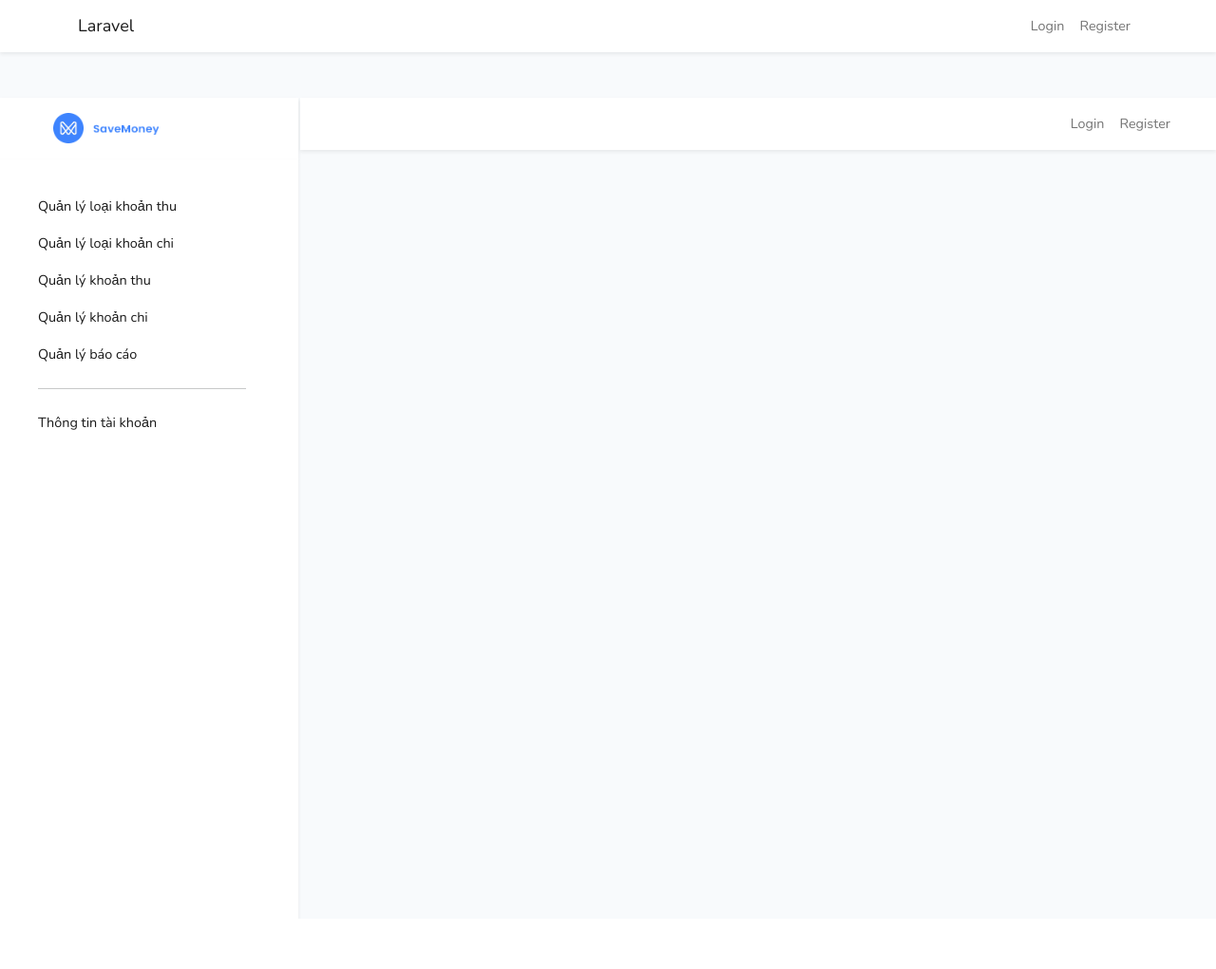
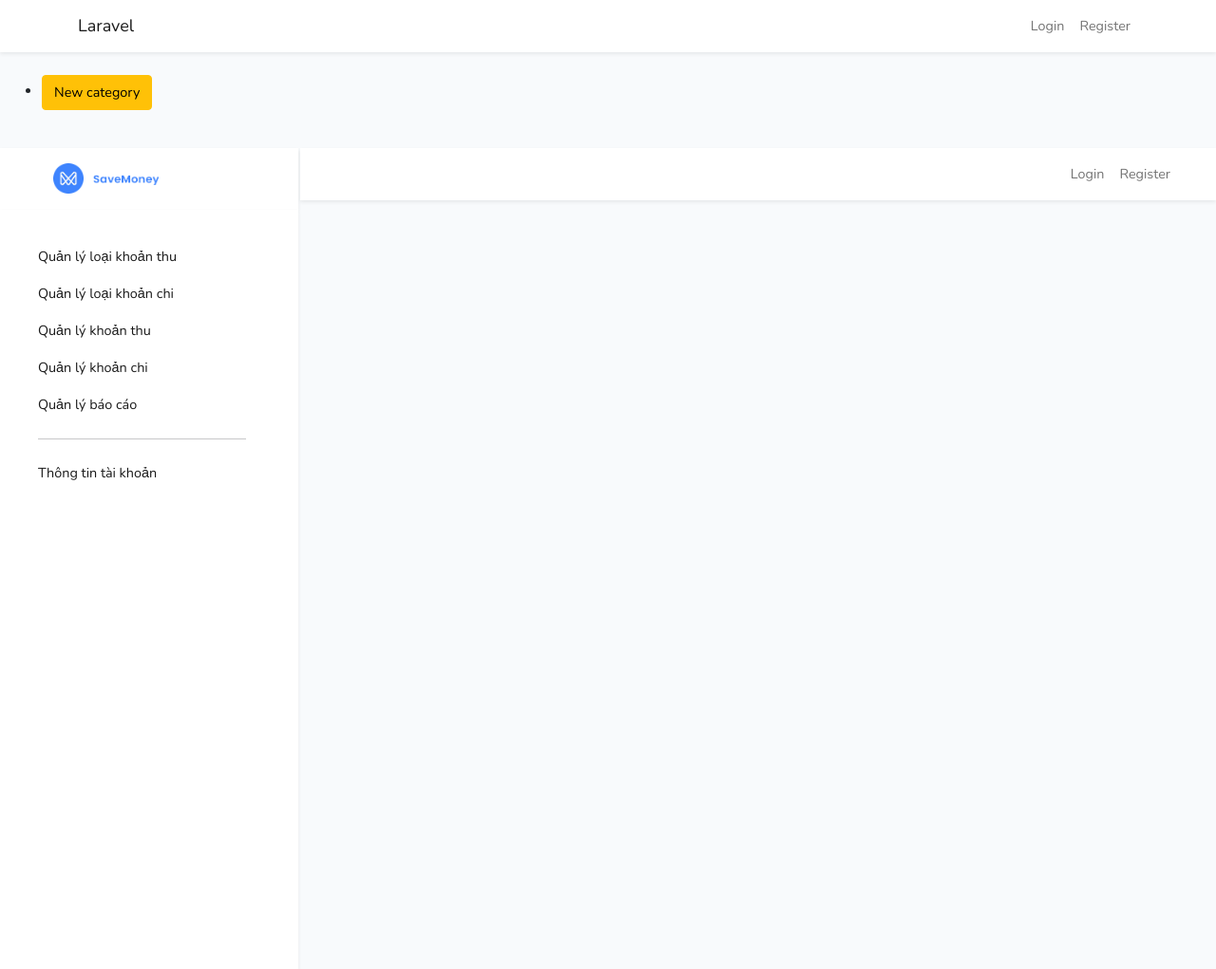
Before and after one commit to xuanhuan91/saveMoney, a Laravel app: template resources/views/CategoryExpense/index.blade.php in a window 1280 px wide. Shown: the whole page at 95% size. Before the commit the page ends 968 px from the top, so only its background shows below. Run offline with Laravel 9, Linux system fonts and the light colour scheme; the template is opened without the code that fills it, so the values that code supplies are empty; style sheets or scripts are compiled from the project's sources; some libraries are stand-ins or nearby versions.

Commit message:
minor change

```diff
--- a/resources/views/CategoryExpense/index.blade.php
+++ b/resources/views/CategoryExpense/index.blade.php
@@ -24,6 +24,31 @@
     <link href="https://cdn.jsdelivr.net/npm/bootstrap@5.0.2/dist/css/bootstrap.min.css" rel="stylesheet" integrity="sha384-EVSTQN3/azprG1Anm3QDgpJLIm9Nao0Yz1ztcQTwFspd3yD65VohhpuuCOmLASjC" crossorigin="anonymous">
     <script src="https://cdn.jsdelivr.net/npm/bootstrap@5.0.2/dist/js/bootstrap.bundle.min.js" integrity="sha384-MrcW6ZMFYlzcLA8Nl+NtUVF0sA7MsXsP1UyJoMp4YLEuNSfAP+JcXn/tWtIaxVXM" crossorigin="anonymous"></script>
 
+    <style>
+        html, body {
+            height: 100%;
+        }
+        body {
+            margin: 0;
+            padding: 0;
+            width: 100%;
+            display: table;
+            font-weight: 100;
+            font-family: 'Arial';
+        }
+        .container {
+            text-align: center;
+            display: table-cell;
+            vertical-align: middle;
+        }
+        .content {
+            text-align: center;
+            display: inline-block;
+        }
+        .title {
+            font-size: 96px;
+        }
+    </style>
 
     <!-- Scripts -->
     @vite(['resources/sass/app.scss', 'resources/js/app.js'])
@@ -86,17 +111,26 @@
 
     <main class="py-4">
         @yield('content')
+        <div class="container">
+            <div class="content">
         @foreach($parentCategoryExpense as $parentCategory)
-            <ul class="list-group">
-                <li class="list-group-item"><a>{{$parentCategory->name}}</a>
+                    <ul class="list-group">
+                        <li class="list-group-item"><a>{{$parentCategory->name}}</a>
                         <li class="list-group-item">
                             @if(count($parentCategory->subcategory))
                                 @include('CategoryExpense.sub_category_list',['subcategories' => $parentCategory->subcategory])
                             @endif
                         </li>
-                </li>
-            </ul>
+                        </li>
+                    </ul>
         @endforeach
+                    <ul>
+                        <li>
+                            <a href="{{route('CategoryExpense.create')}}"><button class="btn btn-warning">New category</button></a>
+                        </li>
+                    </ul>
+            </div>
+        </div>
     </main>
 </div>
 </body>
--- a/routes/web.php
+++ b/routes/web.php
@@ -21,3 +21,4 @@
 
 Route::get('/', [App\Http\Controllers\HomeController::class, 'index'])->name('home');
 Route::resource('user', \App\Http\Controllers\userController::class);
+Route::get('/categoryExpense', 'App\Http\Controllers\CategoryExpenseController@index');
```
Also changed, not shown: app/Http/Controllers/CategoryExpenseController.php (+13 -1 lines), resources/views/CategoryExpense/create.blade.php (added, +24 -0 lines).
